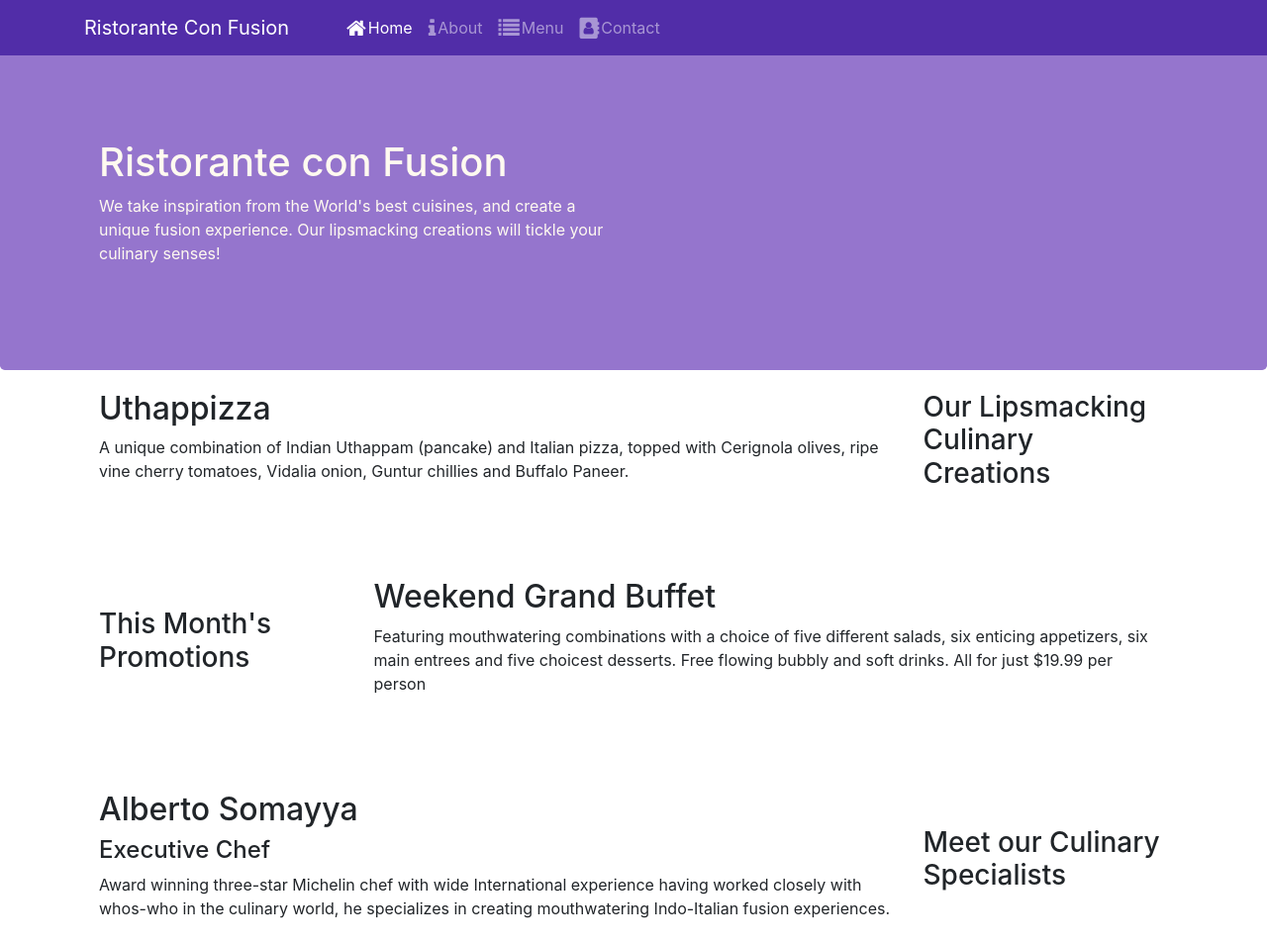
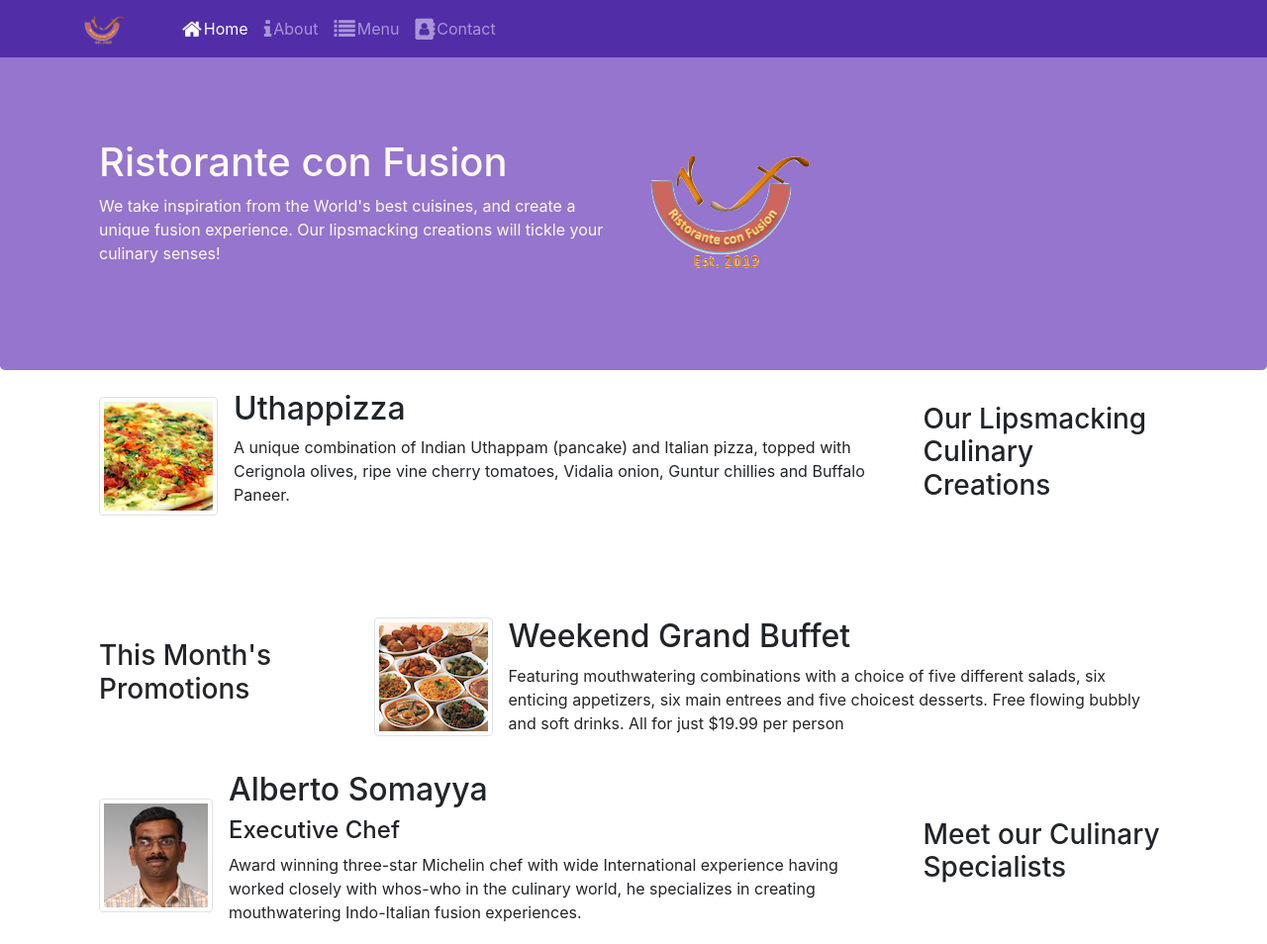
Before and after one commit to naren-mohan123/bootstrap-project, a website: page index.html in a window 1280 px wide. Shown: the top 954 px of the page at 99% size. Drawn offline with nearby package versions, Linux system fonts and the light colour scheme.

Commit message:
bootstrap images

```diff
--- a/index.html
+++ b/index.html
@@ -21,7 +21,7 @@
             <button class="navbar-toggler" type="button" data-toggle="collapse" data-target="#Navbar">
                 <span class="navbar-toggler-icon"></span>
             </button>
-            <a class="navbar-brand mr-auto" href="#"> Ristorante Con Fusion</a>
+            <a class="navbar-brand mr-auto" href="#"> <img src="img/logo.png" height="30" width="41"></a>
             <div class="collapse navbar-collapse" id="Navbar">
                 <ul class="navbar-nav mr-auto na-bar">
                     <li class="nav-item active"><a class="nav-link" href="#"><span class="fa fa-home fa-lg icon-space"></span>Home</a></li>
@@ -39,7 +39,8 @@
                     <h1>Ristorante con Fusion</h1>
                     <p>We take inspiration from the World's best cuisines, and create a unique fusion experience. Our lipsmacking creations will tickle your culinary senses!</p>
                 </div>
-                <div class="col-12 col-sm">
+                <div class="col-12 col-sm align-self-center">
+                    <img src="img/logo.png" class="img-fluid">
                 </div>
             </div>
         </div>
@@ -51,8 +52,13 @@
                 <h3>Our Lipsmacking Culinary Creations</h3>
             </div>
             <div class="col col-sm order-sm-first col-md">
-                <h2>Uthappizza</h2>
-                <p>A unique combination of Indian Uthappam (pancake) and Italian pizza, topped with Cerignola olives, ripe vine cherry tomatoes, Vidalia onion, Guntur chillies and Buffalo Paneer.</p>
+                <div class="media">
+                    <img class="d-flex mr-3 img-thumbnail align-self-center" src="img/uthappizza.png" alt="uttappizza">
+                    <div class="media-body">
+                        <h2 class="mt-0">Uthappizza</h2>
+                        <p>A unique combination of Indian Uthappam (pancake) and Italian pizza, topped with Cerignola olives, ripe vine cherry tomatoes, Vidalia onion, Guntur chillies and Buffalo Paneer.</p>
+                    </div>
+                </div>
             </div>
         </div>
 
@@ -62,8 +68,13 @@
                 <h3>This Month's Promotions</h3>
             </div>
             <div class="col col-sm col-md">
-                <h2>Weekend Grand Buffet</h2>
-                <p>Featuring mouthwatering combinations with a choice of five different salads, six enticing appetizers, six main entrees and five choicest desserts. Free flowing bubbly and soft drinks. All for just $19.99 per person </p>
+                <div class="media">
+                    <img class="d-flex mr-3 img-thumbnail align-self-center" src="img/buffet.png" alt="buffet">
+                    <div class="media-body">
+                        <h2 class="mt-3">Weekend Grand Buffet</h2>
+                        <p>Featuring mouthwatering combinations with a choice of five different salads, six enticing appetizers, six main entrees and five choicest desserts. Free flowing bubbly and soft drinks. All for just $19.99 per person </p>
+                    </div>
+
             </div>
         </div>
 
@@ -72,9 +83,14 @@
                 <h3>Meet our Culinary Specialists</h3>
             </div>
             <div class="col col-sm order-sm-first col-md">
-                <h2>Alberto Somayya</h2>
-                <h4>Executive Chef</h4>
-                <p>Award winning three-star Michelin chef with wide International experience having worked closely with whos-who in the culinary world, he specializes in creating mouthwatering Indo-Italian fusion experiences. </p>
+                <div class="media">
+                    <img class="d-flex mr-3 img-thumbnail align-self-center" src="img/alberto.png" alt="alberto">
+                    <div class="media-body">
+                        <h2 class="mt-0">Alberto Somayya</h2>
+                        <h4>Executive Chef</h4>
+                        <p>Award winning three-star Michelin chef with wide International experience having worked closely with whos-who in the culinary world, he specializes in creating mouthwatering Indo-Italian fusion experiences. </p>
+                    </div>
+                </div>
             </div>
         </div>
     </div>
```
Also changed, not shown: aboutus.html (+3 -2 lines), contactus.html (+3 -2 lines), img/alberto.png (added), img/buffet.png (added), img/logo.png (added), img/uthappizza.png (added), 1 other file.
